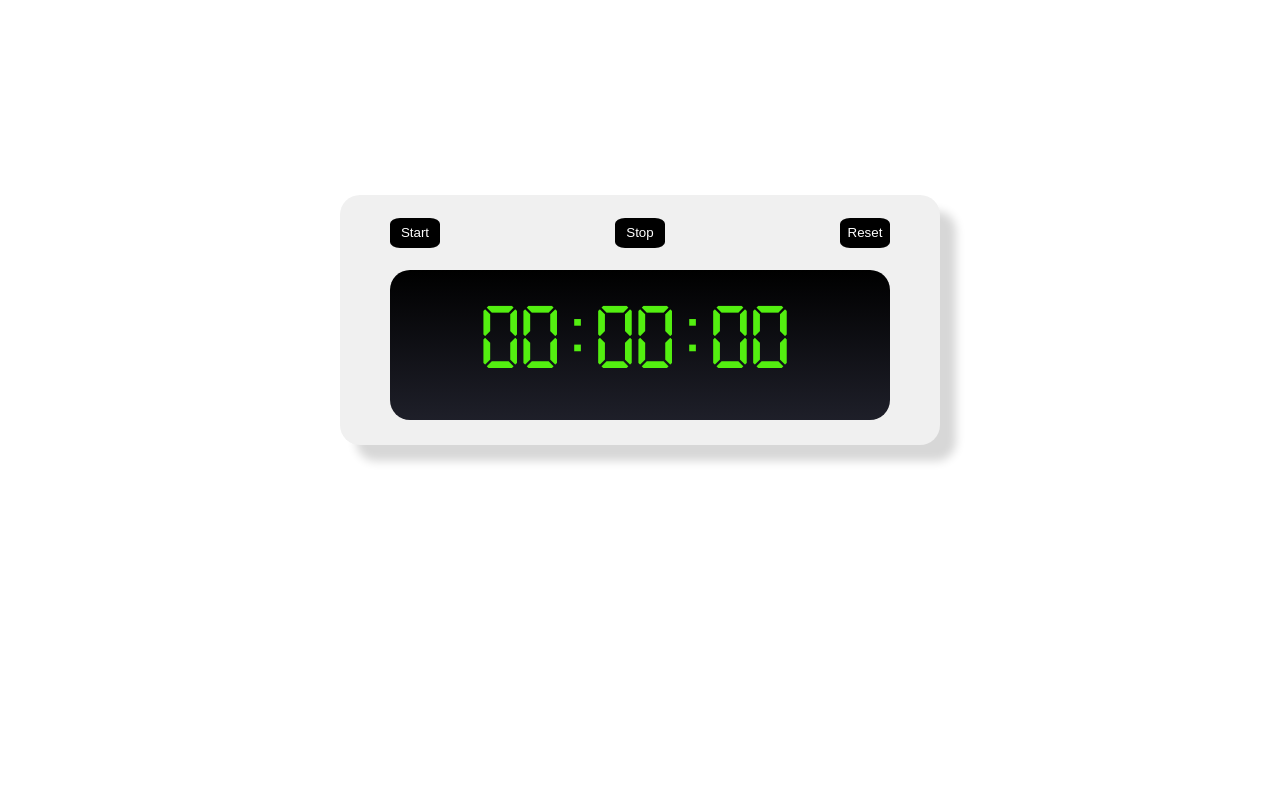
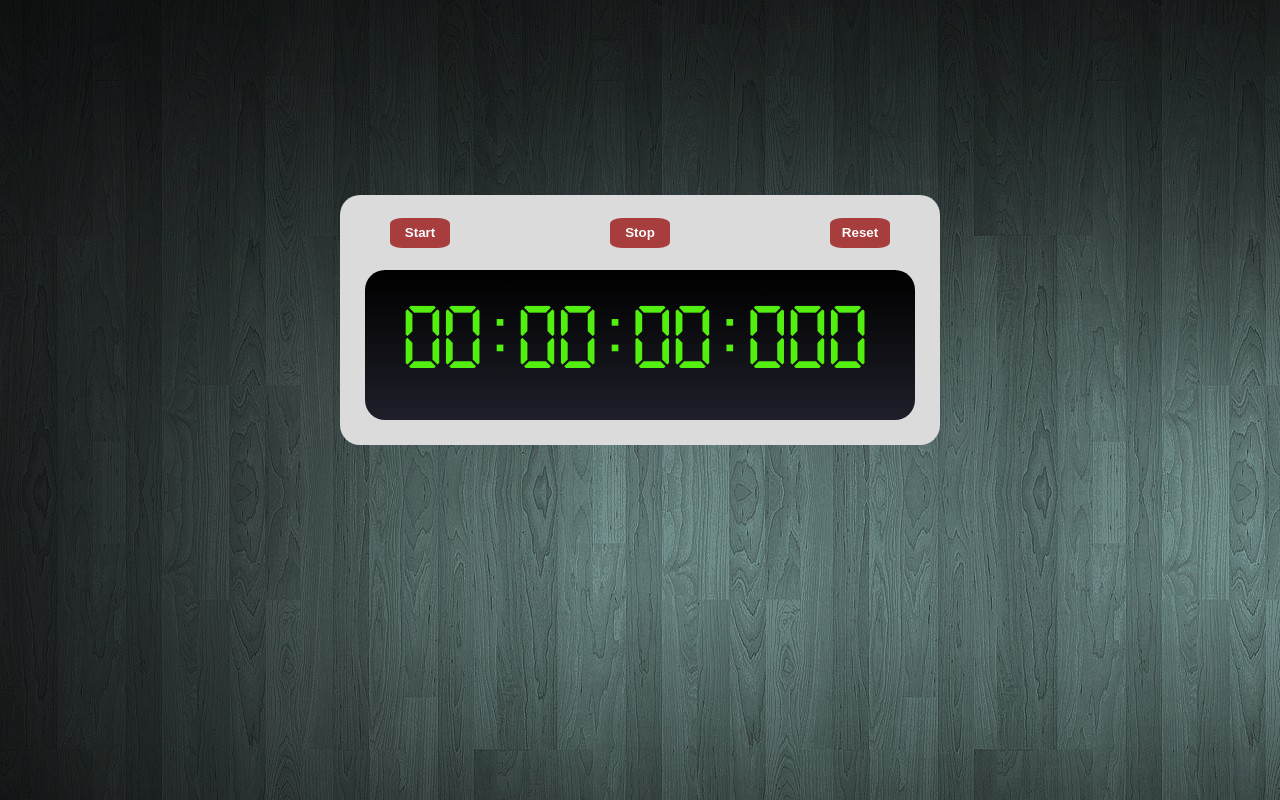
Before and after one commit to TalelKarim/chronometre-javascript, a plain HTML site: page index.html in a window 1280 px wide. Drawn offline with Linux system fonts and the light colour scheme.

Commit message:
final commit

```diff
--- a/index.html
+++ b/index.html
@@ -25,6 +25,8 @@
                      <div class="minutes"> </div>
                      <div class="points"> <p> : </p></div>
                      <div class="seconds">  </div>
+                     <div class="points"> <p> : </p></div>
+                     <div class="milliseconds">  </div>
                </div>
         </div>
 
--- a/script.js
+++ b/script.js
@@ -4,6 +4,7 @@ let time = 0;
 let seconds = 0;
 let minutes = 0;
 let hours = 0;
+let milliseconds =0;
 
 let start = document.querySelector('.start');
 let stop = document.querySelector('.stop');
@@ -11,14 +12,17 @@ let reset = document.querySelector('.reset');
 
 let heures = document.querySelector('.hours');
 let minutess = document.querySelector('.minutes');
-let secondes = document.querySelector('.seconds')
+let secondes = document.querySelector('.seconds');
+let millisecondes = document.querySelector('.milliseconds');
+let demarrage = null;
 
-let demarrage = null;
+
 // Fonction d'affichage du temps
 function showTime(time){
-     hours = Math.floor(time / 3600) ;
-     minutes = Math.floor((time % 3600) / 60 );
-     seconds = time % 60;
+     hours = Math.floor(time / 3600000) ;
+     minutes = Math.floor((time % 3600000) / 60000 );
+     seconds = Math.floor((time % 60000 )/ 1000);
+     milliseconds = time % 1000;
 
 
      if (hours < 10){
@@ -33,15 +37,26 @@ function showTime(time){
         seconds = "0" + seconds;
     }
 
+    if (milliseconds < 100){
+        if(milliseconds < 10){
+            milliseconds = "00" + milliseconds;
+            }
+        if(milliseconds >= 10){
+            milliseconds = "0" + milliseconds;
+        }
+
+    }
+
+
     heures.innerText = hours;
     minutess.textContent = minutes;
     secondes.textContent = seconds;
-
+    millisecondes.textContent = milliseconds;
 }
 
 showTime(0);
 function incrementTime(){
-    time += 1;
+    time += 50;
     showTime(time);
 }
 
@@ -49,7 +64,7 @@ function incrementTime(){
 
 start.addEventListener('click', function(){
            start.disabled = "true";
-           demarrage =  setInterval(incrementTime,1000);
+           demarrage =  setInterval(incrementTime,50);
 
 
 });
--- a/style.css
+++ b/style.css
@@ -13,6 +13,7 @@
 
 body{
     background-color: white;
+    background: url("img/back2.jpg") no-repeat ;
 }
 
 .container{
@@ -20,8 +21,8 @@ body{
     left: 50%;
     top: 40%;
     transform: translate(-50%, -50%);
-    background-color: #f0f0f0;
-    box-shadow: 16px 16px 10px #d7d7d7 ;
+    background-color: rgb(219, 219, 219);
+  /*  box-shadow: 16px 16px 10px #d7d7d7 ;*/
     border-radius: 20px;
     height: 250px;
     width: 600px;
@@ -43,19 +44,20 @@ body{
 }
 
 button{
-    background-color: aqua;
     height: 30px;
-    width: 50px;
+    width: 60px;
     border-radius: 20%;
-    background-color: black;
+    background-color: rgb(163, 44, 44);
     color: white;
     border: none;
     transition: 0.2s ease;
-    font-weight: 500;
+    font-weight: 550;
+    opacity: 0.9;
 }
 
 button:hover{
     transform: scale(1.1);
+    opacity: 1;
 
 }
 
@@ -69,8 +71,9 @@ button:hover{
 
     background:  linear-gradient(black,  #1E1F29);
     height: 150px;
-    width: 500px;
+    width: 550px;
     border-radius: 20px;
+    padding:  0 20px;
     display: flex;
     flex-direction: row;
     justify-content: center;
```
Also changed, not shown: img/back.jpg (added), img/back2.jpg (added), img/back3.jpg (added), img/back4.jpg (added).
